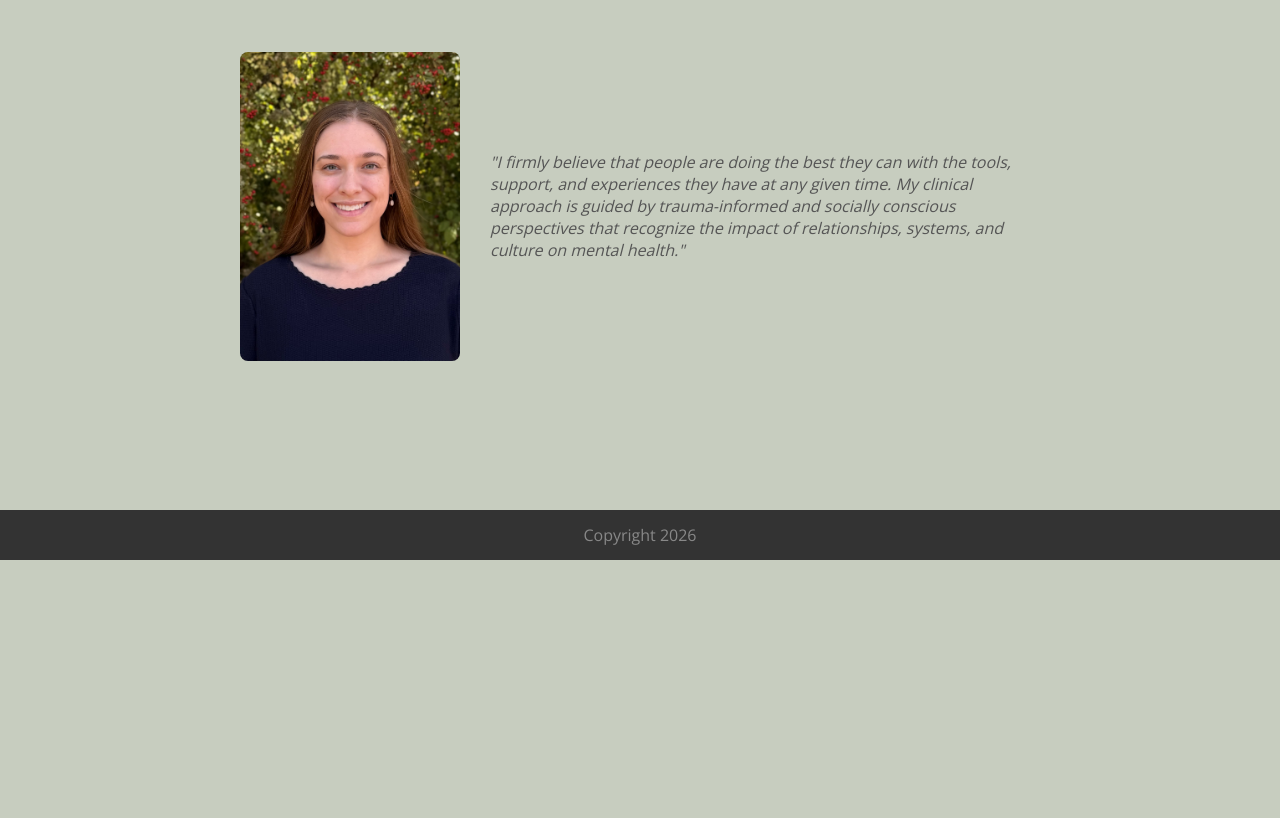
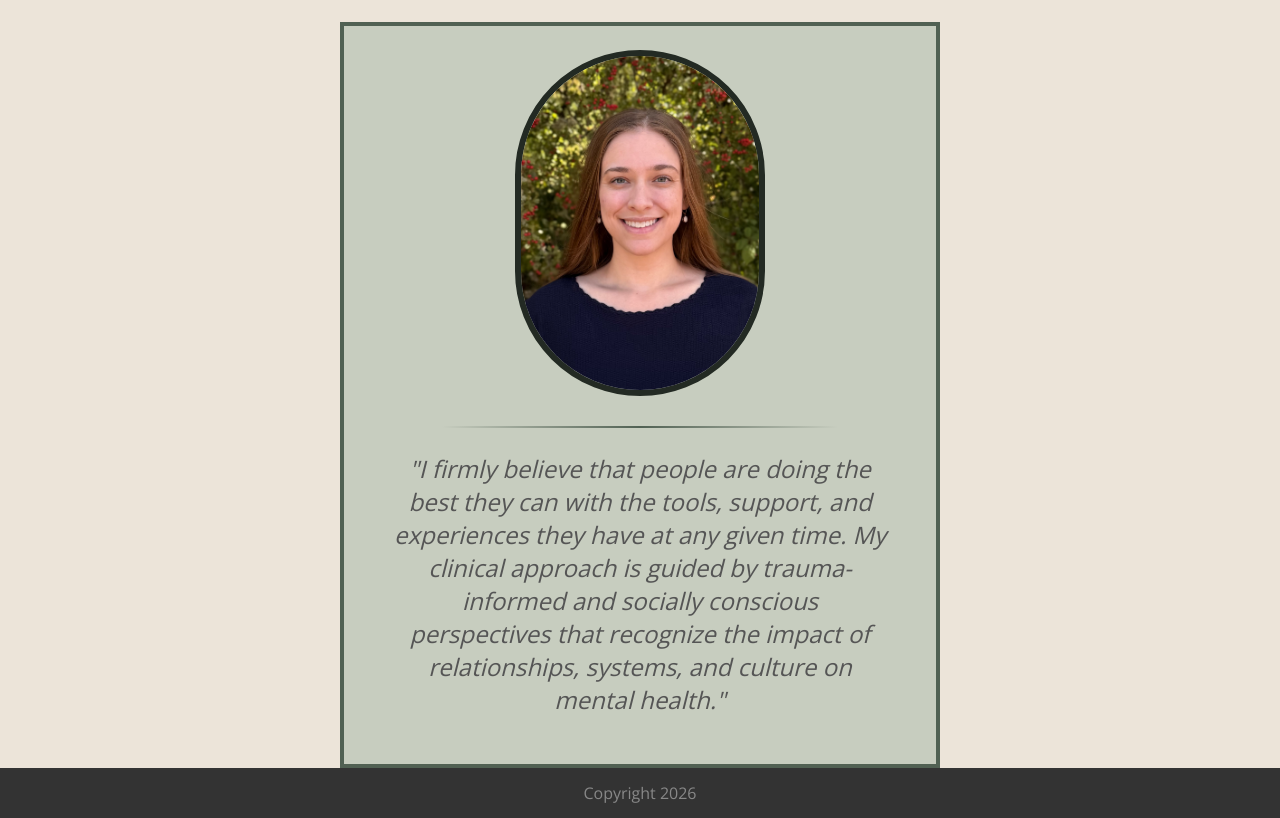
Before and after one commit to mdiller/amandasebringlcsw.com, an Eleventy site: page src/index.njk in a window 1280 px wide. Shown: the part 240-1058 px from the top of the page. Before the commit the page ends 800 px from the top, so only its background shows below. Built offline with nearby package versions, Linux system fonts and the light colour scheme; Eleventy itself is replaced by a stand-in of ours; files that its build step writes are made by us from their sources.

Commit message:
committed changes from last night

```diff
--- a/src/_includes/base.njk
+++ b/src/_includes/base.njk
@@ -41,6 +41,8 @@
 		</nav>
 	</div>
 
+	{# TODO: FIX THE NAVBAR TO BEHAVE WELL ON MOBILE (HAMBURGER PROLLY) #}
+
 	<div id="content">
 
 		{{ content | safe }}
--- a/src/index.njk
+++ b/src/index.njk
@@ -3,7 +3,26 @@ layout: base.njk
 title: Home
 ---
 
-<div class="service-block reverse">
+<div class ="amandahome">
+
+	<section class="callout">
+	<div id="amandaimg">
+		<img src="{{ '/images/amanda.jpg' | url | bust }}" alt="Amanda Sebring">
+
+		<hr class="service-divider">
+	</div>
+		<div id="linebox"></div>
+		<p>
+			<i>
+				"I firmly believe that people are doing the best they can with the tools,
+				support, and experiences they have at any given time. My clinical approach
+				is guided by trauma-informed and socially conscious perspectives that
+				recognize the impact of relationships, systems, and culture on mental health."
+			</i>
+		</p>
+	</section>
+</div>
+{# <div class="service-block reverse">
 	<div class="service-text reveal--right reveal">
 		<p>
 			<i>
@@ -13,8 +32,8 @@ title: Home
 				recognize the impact of relationships, systems, and culture on mental health."
 			</i>
 		</p>
-	</div>
-	<div class="service-image">
+	 </div> {# TODO: keep position of text/image in non-mobile, but make sure to make the text UNDER the picture in mobile #}
+	{# <div class="service-image">
 		<img src="{{ '/images/amanda.jpg' | url | bust }}" alt="">
 	</div>
-</div>
+</div> #}
--- a/src/style.css.njk
+++ b/src/style.css.njk
@@ -7,9 +7,16 @@ permalink: /style.css
 	--text-color: #555555;
 	--background-sage-light: #c7cdbf;
 	--background-cream: #ece4d9;
-	--content-size: 800px;
+	--content-size: 1000px;
 	--header-size: 50px;
 	--navbar-height: 50px;
+
+	--darksage-color: #516153;
+	--navbar-color: #748b76;
+	--background-color: var(--background-cream);
+	--callout-color: var(--background-sage-light);
+	--hr-color: var(--darksage-color);
+	--headers-color: var(--darksage-color);
 }
 
 @view-transition {
@@ -20,9 +27,11 @@ permalink: /style.css
 	box-sizing: border-box;
 }
 
+/* TODO: update all the text used on the site to use "em"-based sizes */
+
 html, body {
 	font-family: Open Sans, Source Sans Pro, Lato, Roboto, Arial, Helvetica, sans-serif;
-	background-color: var(--background-sage-light);
+	background-color: var(--background-cream);
 	color: var(--text-color);
 	height: 100%;
 	width: 100%;
@@ -121,7 +130,7 @@ h2 {
 	display: block;
 	top: 85px;
 	line-height: 40px;
-	border-bottom: 4px solid var(--highlight-color);
+	border-bottom: 4px solid var(--headers-color);
 	white-space: nowrap;
 	width: fit-content;
 	margin: auto;
@@ -161,7 +170,9 @@ h2 {
 } */
 
 
-
+.officeimg {
+	width: 300px !important;
+}
 
 
 #navbarcontainer {
@@ -177,7 +188,7 @@ h2 {
 	transform: translateX(-50%);
 	top: 0px;
 	width: 100vw;
-	background-color: var(--highlight-color);
+	background-color: var(--navbar-color);
 	height: var(--navbar-height);
 	view-transition-name: navbar;
 }
@@ -204,17 +215,52 @@ h2 {
 
 
 #amandaimg img {
-	width: 200px;
+	--widththing: 250px;
+	position: relative;
+	width: var(--widththing);
 	float: none;
 	margin: auto;
 	display: block;
+	border-radius: calc(var(--widththing) / 2);
+	z-index: 1000;
+	border: 6px solid #232a23;
+	/* TODO: remake the border via a div so we dont have the white lil pixles  */
 }
+
+.amandahome .callout {
+	max-width: 600px;
+	margin: auto;
+	font-size: 24px;
+	/* margin-top: -40px; */
+	position: relative;
+	border: 4px solid var(--darksage-color);
+	text-align: center;
+}
+
+.amandahome hr.service-divider {
+	/* position: absolute;
+	top: 20px; */
+	margin-top: 30px;
+	background: linear-gradient(to right, transparent, var(--hr-color), transparent);;
+}
+/*
+.amandahome #linebox {
+	width: 110%;
+	height: 110%;
+	position: absolute;
+	top: 50%;
+	left: 50%;
+	transform: translate(-50%, -50%);
+	border: 4px solid black;
+} */
+
 
 .service-block {
 	display: flex;
 	align-items: center;
 	gap: 30px;
 	margin: 30px 0px;
+	padding: 25px 0px;
 }
 
 .service-block.reverse {
@@ -227,7 +273,7 @@ h2 {
 
 .service-text h3 {
 	margin-top: 0px;
-	color: var(--highlight-color);
+	color: var(--headers-color);
 }
 
 .service-image {
@@ -254,7 +300,7 @@ h2 {
 	height: 2px;
 	margin: 10px auto;
 	width: 80%;
-	background: linear-gradient(to right, transparent, var(--highlight-color), transparent);
+	background: linear-gradient(to right, transparent, var(--hr-color), transparent);
 }
 
 .contact-page {
@@ -408,7 +454,7 @@ h1, h2, #navbar {
 
 section.callout {
 	padding: 1em 2em;
-	background: var(--background-cream);
+	background: var(--callout-color);
 }
 
 .citation {
@@ -420,7 +466,7 @@ section.callout {
 }
 
 .faq-item {
-	background: var(--background-cream);
+	background: var(--callout-color);
 	margin-bottom: 12px;
 	border-left: 4px solid var(--highlight-color);
 }
```
